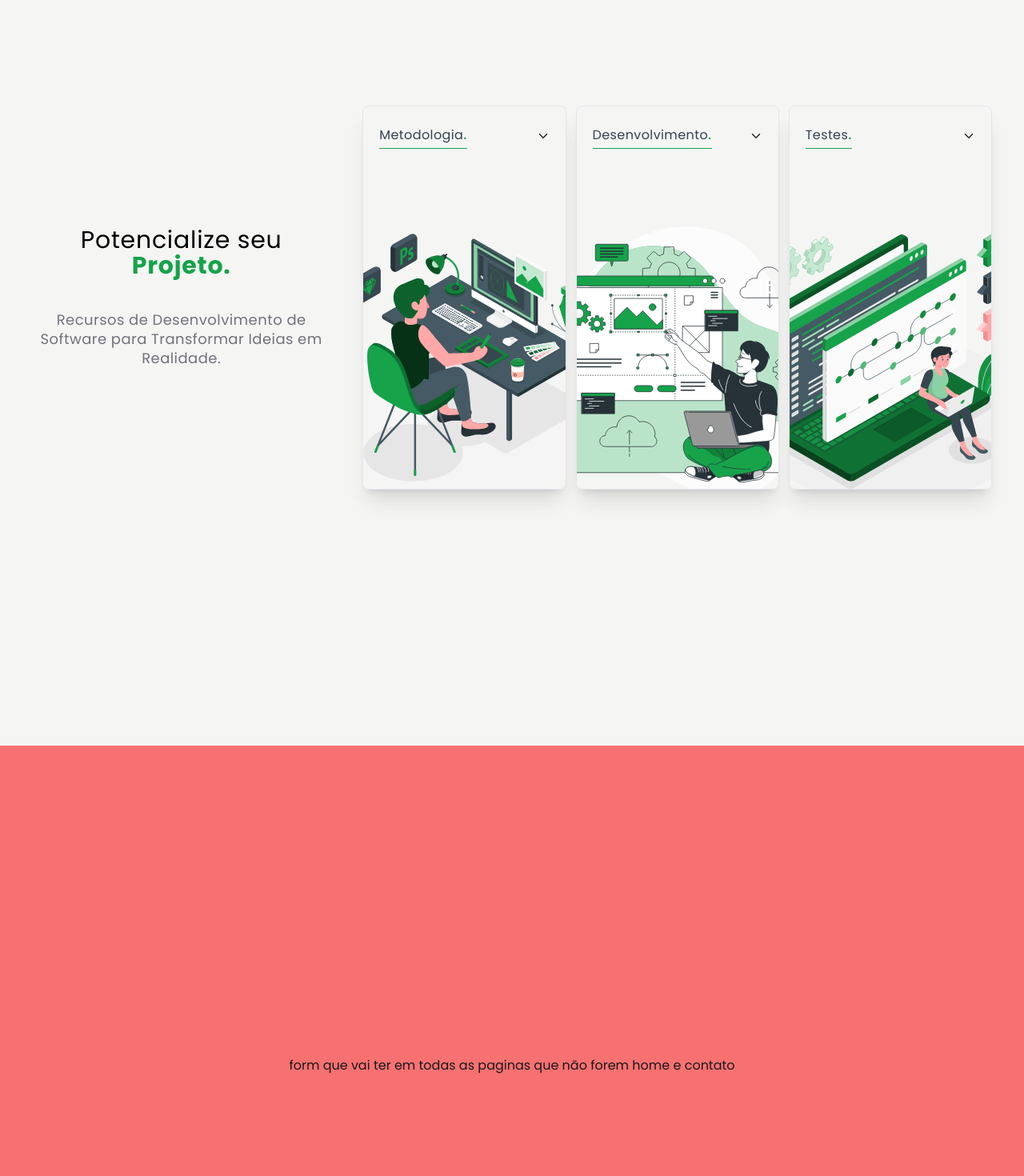
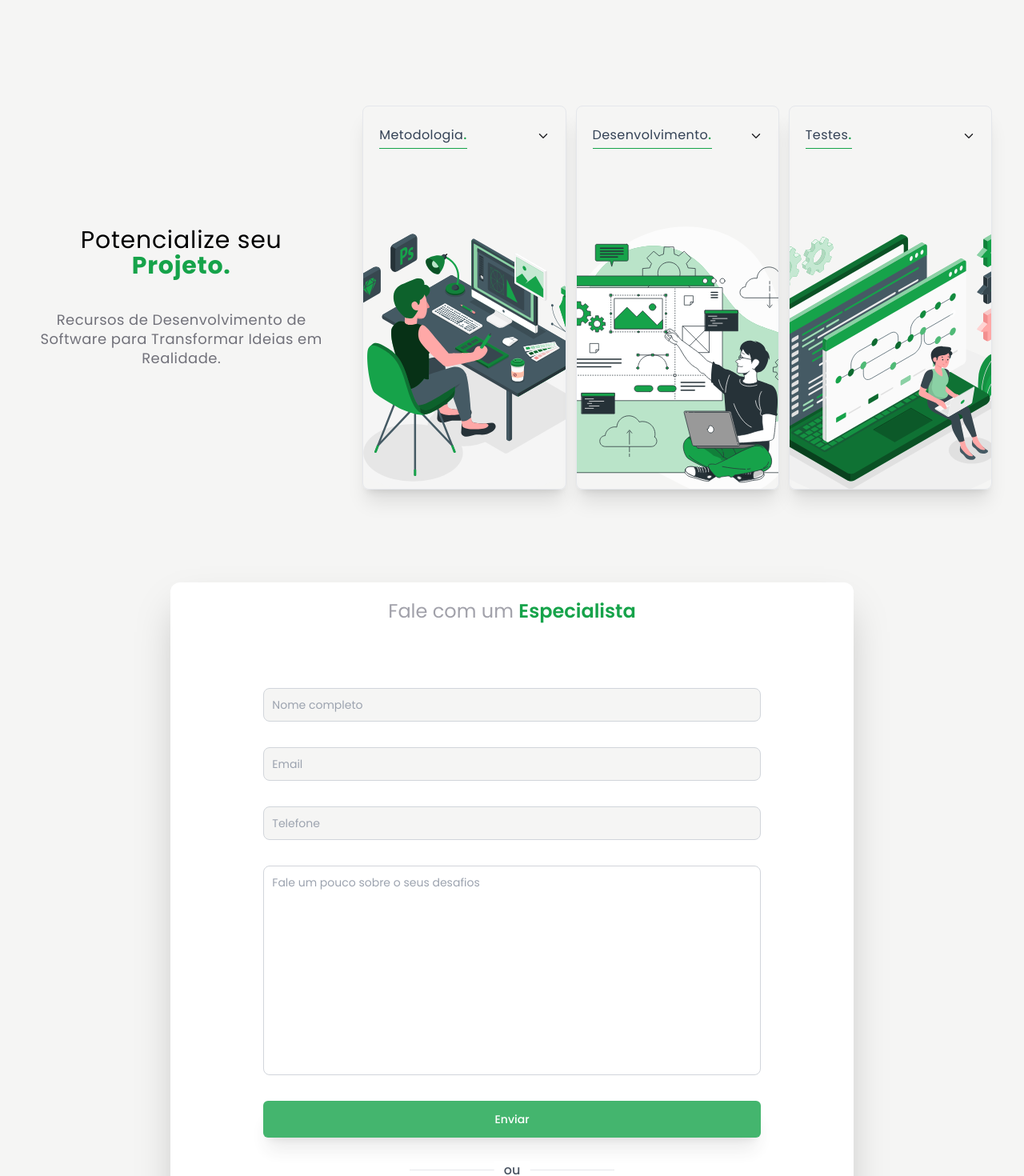
Before and after one commit to RpThiagoluiz/company-frontend, a React (Vite) app: page /services in a window 1280 px wide. Shown: the part 5080-6550 px from the top of the page at 80% size. Built offline with nearby package versions, Linux system fonts and the light colour scheme.

Commit message:
feat: add form in all pages

```diff
--- a/src/Pages/About/index.tsx
+++ b/src/Pages/About/index.tsx
@@ -3,6 +3,7 @@ import { Description } from './components/Description'
 import { Team } from './components/Team'
 import { Cloud } from './components/Cloud'
 import { SEO } from '@/SEO'
+import { ContactForm } from '@/components/ContactForm'
 
 export function About() {
   return (
@@ -17,12 +18,9 @@ export function About() {
       <Description />
       <Team />
       <Cloud />
-
-      <section className="h-screen w-full flex items-center justify-center bg-red-400">
-        <span className="text-zinc-900">
-          form que vai ter em todas as paginas que não forem home e contato
-        </span>
-      </section>
+      <div className="py-5">
+        <ContactForm />
+      </div>
     </main>
   )
 }
--- a/src/Pages/Contact/components/Contacts.tsx
+++ b/src/Pages/Contact/components/Contacts.tsx
@@ -1,5 +1,5 @@
 import { Link } from 'react-router-dom'
-import { CONTACTS, type ContactSocial } from '../utils/contactList'
+import { CONTACTS, type ContactSocial } from '@/utils/contactList'
 
 export const Contacts = () => {
   return (
--- a/src/Pages/Contact/index.tsx
+++ b/src/Pages/Contact/index.tsx
@@ -1,7 +1,7 @@
 import { SEO } from '@/SEO'
-import { ContactForm } from './components/ContactForm'
 import { Contacts } from './components/Contacts'
 import { Header } from './components/Header'
+import { ContactForm } from '@/components/ContactForm'
 
 export function Contact() {
   return (
--- a/src/Pages/Services/components/Tools.tsx
+++ b/src/Pages/Services/components/Tools.tsx
@@ -32,7 +32,7 @@ const TOOLS: Tool[] = [
 
 export function Tools() {
   return (
-    <article className="min-h-screen mt-[15rem] px-10">
+    <article className="mt-[15rem] px-10 ">
       <section className="xl:grid xl:grid-cols-3 flex flex-col gap-10 ">
         <div className=" flex flex-col items-center justify-center gap-10">
           <h2 className="text-3xl  leading-8 tracking-wide text-center xl:text-inherit">
--- a/src/Pages/Services/index.tsx
+++ b/src/Pages/Services/index.tsx
@@ -2,6 +2,7 @@ import { SEO } from '@/SEO'
 import { Header } from './components/Header'
 import { Solutions } from './components/Solutions'
 import { Tools } from './components/Tools'
+import { ContactForm } from '@/components/ContactForm'
 
 export function Services() {
   return (
@@ -15,11 +16,9 @@ export function Services() {
       <Header />
       <Solutions />
       <Tools />
-      <section className="h-screen w-full flex items-center justify-center bg-red-400">
-        <span className="text-zinc-900">
-          form que vai ter em todas as paginas que não forem home e contato
-        </span>
-      </section>
+      <div className="py-5">
+        <ContactForm />
+      </div>
     </main>
   )
 }
--- a/src/Pages/Contact/components/ContactForm.tsx
+++ b/src/components/ContactForm/index.tsx
@@ -1,7 +1,7 @@
 import { useForm } from 'react-hook-form'
 import { zodResolver } from '@hookform/resolvers/zod'
 import { z } from 'zod'
-import { whatsApp } from '../utils/contactList'
+import { whatsApp } from '@/utils/contactList'
 import { Link } from 'react-router-dom'
 
 const phoneRegex = new RegExp(
```
Also changed, not shown: src/utils/contactList.tsx (renamed from src/Pages/Contact/utils/contactList.tsx), 1 other file (tests, documents, lock files or other folders).
